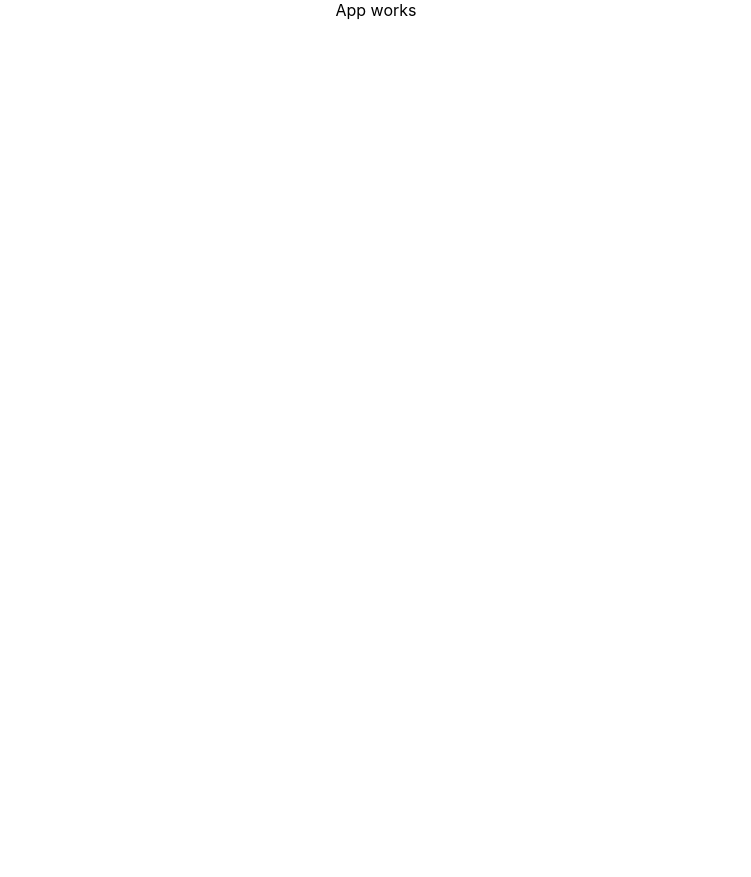
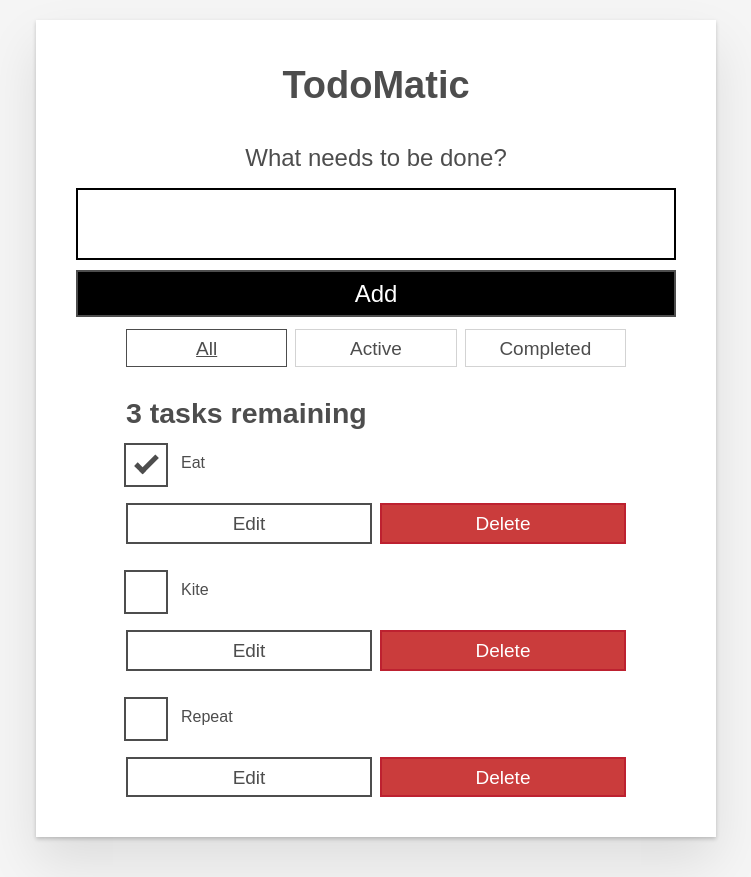
Before and after one commit to tannerpace/Todo-React, a React (Create React App) app in the folder todo-app/: page / in a window 1280 px wide. Shown: the whole page, without its empty margins (264-1015 px from the left). Before the commit the page ends 800 px from the top, so only its background shows below. Built offline with nearby package versions, Linux system fonts and the light colour scheme.

Commit message:
add styles and boiler plate for app

```diff
--- a/todo-app/public/index.html
+++ b/todo-app/public/index.html
@@ -1,14 +1,12 @@
 <!DOCTYPE html>
 <html lang="en">
+
 <head>
   <meta charset="utf-8" />
   <link rel="icon" href="%PUBLIC_URL%/favicon.ico" />
   <meta name="viewport" content="width=device-width, initial-scale=1" />
   <meta name="theme-color" content="#000000" />
-    <meta
-      name="description"
-      content="Web site created using create-react-app"
-    />
+  <meta name="description" content="Web site created using create-react-app" />
   <link rel="apple-touch-icon" href="%PUBLIC_URL%/logo192.png" />
   <!--
       manifest.json provides metadata used when your web app is installed on a
@@ -24,8 +22,9 @@
       work correctly both with client-side routing and a non-root public URL.
       Learn how to configure a non-root public URL by running `npm run build`.
     -->
-    <title>React App</title>
+  <title>TodoMatic</title>
 </head>
+
 <body>
   <noscript>You need to enable JavaScript to run this app.</noscript>
   <div id="root"></div>
@@ -40,4 +39,5 @@
       To create a production bundle, use `npm run build` or `yarn build`.
     -->
 </body>
+
 </html>
--- a/todo-app/src/App.css
+++ /dev/null
@@ -1,38 +0,0 @@
-.App {
-  text-align: center;
-}
-
-.App-logo {
-  height: 40vmin;
-  pointer-events: none;
-}
-
-@media (prefers-reduced-motion: no-preference) {
-  .App-logo {
-    animation: App-logo-spin infinite 20s linear;
-  }
-}
-
-.App-header {
-  background-color: #282c34;
-  min-height: 100vh;
-  display: flex;
-  flex-direction: column;
-  align-items: center;
-  justify-content: center;
-  font-size: calc(10px + 2vmin);
-  color: white;
-}
-
-.App-link {
-  color: #61dafb;
-}
-
-@keyframes App-logo-spin {
-  from {
-    transform: rotate(0deg);
-  }
-  to {
-    transform: rotate(360deg);
-  }
-}
--- a/todo-app/src/App.js
+++ b/todo-app/src/App.js
@@ -1,12 +1,101 @@
 
-import './App.css';
 
-function App() {
+function App(props) {
   return (
-    <div className="App">
-      App works
+    <div className="todoapp stack-large">
+      <h1>TodoMatic</h1>
+      <form>
+        <h2 className="label-wrapper">
+          <label htmlFor="new-todo-input" className="label__lg">
+            What needs to be done?
+          </label>
+        </h2>
+        <input
+          type="text"
+          id="new-todo-input"
+          className="input input__lg"
+          name="text"
+          autoComplete="off"
+        />
+        <button type="submit" className="btn btn__primary btn__lg">
+          Add
+        </button>
+      </form>
+      <div className="filters btn-group stack-exception">
+        <button type="button" className="btn toggle-btn" aria-pressed="true">
+          <span className="visually-hidden">Show </span>
+          <span>all</span>
+          <span className="visually-hidden"> Things to Do</span>
+        </button>
+        <button type="button" className="btn toggle-btn" aria-pressed="false">
+          <span className="visually-hidden">Display the </span>
+          <span>Active</span>
+          <span className="visually-hidden"> tasks</span>
+        </button>
+        <button type="button" className="btn toggle-btn" aria-pressed="false">
+          <span className="visually-hidden">Display the </span>
+          <span>Completed</span>
+          <span className="visually-hidden"> tasks</span>
+        </button>
+      </div>
+      <h2 id="list-heading">
+        3 tasks remaining
+      </h2>
+      <ul
+        role="list"
+        className="todo-list stack-large stack-exception"
+        aria-labelledby="list-heading"
+      >
+        <li className="todo stack-small">
+          <div className="c-cb">
+            <input id="todo-0" type="checkbox" defaultChecked={true} />
+            <label className="todo-label" htmlFor="todo-0">
+              Eat
+            </label>
+          </div>
+          <div className="btn-group">
+            <button type="button" className="btn">
+              Edit <span className="visually-hidden">Eat</span>
+            </button>
+            <button type="button" className="btn btn__danger">
+              Delete <span className="visually-hidden">Eat</span>
+            </button>
+          </div>
+        </li>
+        <li className="todo stack-small">
+          <div className="c-cb">
+            <input id="todo-1" type="checkbox" />
+            <label className="todo-label" htmlFor="todo-1">
+              Kite
+            </label>
+          </div>
+          <div className="btn-group">
+            <button type="button" className="btn">
+              Edit <span className="visually-hidden">Sleep</span>
+            </button>
+            <button type="button" className="btn btn__danger">
+              Delete <span className="visually-hidden">Sleep</span>
+            </button>
+          </div>
+        </li>
+        <li className="todo stack-small">
+          <div className="c-cb">
+            <input id="todo-2" type="checkbox" />
+            <label className="todo-label" htmlFor="todo-2">
+              Repeat
+            </label>
+          </div>
+          <div className="btn-group">
+            <button type="button" className="btn">
+              Edit <span className="visually-hidden">Repeat</span>
+            </button>
+            <button type="button" className="btn btn__danger">
+              Delete <span className="visually-hidden">Repeat</span>
+            </button>
+          </div>
+        </li>
+      </ul>
     </div>
   );
 }
-
 export default App;
--- a/todo-app/src/index.css
+++ b/todo-app/src/index.css
@@ -1,13 +1,292 @@
+/* RESETS */
+*,
+*::before,
+*::after {
+  box-sizing: border-box;
+}
+*:focus {
+  outline: 3px dashed #228bec;
+  outline-offset: 0;
+}
+html {
+  font: 62.5% / 1.15 sans-serif;
+}
+h1,
+h2 {
+  margin-bottom: 0;
+}
+ul {
+  list-style: none;
+  padding: 0;
+}
+button {
+  border: none;
+  margin: 0;
+  padding: 0;
+  width: auto;
+  overflow: visible;
+  background: transparent;
+  color: inherit;
+  font: inherit;
+  line-height: normal;
+  -webkit-font-smoothing: inherit;
+  -moz-osx-font-smoothing: inherit;
+  -webkit-appearance: none;
+}
+button::-moz-focus-inner {
+  border: 0;
+}
+button,
+input,
+optgroup,
+select,
+textarea {
+  font-family: inherit;
+  font-size: 100%;
+  line-height: 1.15;
+  margin: 0;
+}
+button,
+input {
+  overflow: visible;
+}
+input[type="text"] {
+  border-radius: 0;
+}
 body {
+  width: 100%;
+  max-width: 68rem;
+  margin: 0 auto;
+  font: 1.6rem/1.25 Arial, sans-serif;
+  background-color: #f5f5f5;
+  color: #4d4d4d;
+}
+@media screen and (min-width: 620px) {
+  body {
+    font-size: 1.9rem;
+    line-height: 1.31579;
+  }
+}
+/*END RESETS*/
+/* GLOBAL STYLES */
+.form-group > input[type="text"] {
+  display: inline-block;
+  margin-top: 0.4rem;
+}
+.btn {
+  padding: 0.8rem 1rem 0.7rem;
+  border: 0.2rem solid #4d4d4d;
+  cursor: pointer;
+  text-transform: capitalize;
+}
+.btn.toggle-btn {
+  border-width: 1px;
+  border-color: #d3d3d3;
+}
+.btn.toggle-btn[aria-pressed="true"] {
+  text-decoration: underline;
+  border-color: #4d4d4d;
+}
+.btn__danger {
+  color: #fff;
+  background-color: #ca3c3c;
+  border-color: #bd2130;
+}
+.btn__filter {
+  border-color: lightgrey;
+}
+.btn__primary {
+  color: #fff;
+  background-color: #000;
+}
+.btn-group {
+  display: flex;
+  justify-content: space-between;
+}
+.btn-group > * {
+  flex: 1 1 49%;
+}
+.btn-group > * + * {
+  margin-left: 0.8rem;
+}
+.label-wrapper {
   margin: 0;
-  font-family: -apple-system, BlinkMacSystemFont, 'Segoe UI', 'Roboto', 'Oxygen',
-    'Ubuntu', 'Cantarell', 'Fira Sans', 'Droid Sans', 'Helvetica Neue',
-    sans-serif;
+  flex: 0 0 100%;
+  text-align: center;
+}
+.visually-hidden {
+  position: absolute !important;
+  height: 1px;
+  width: 1px;
+  overflow: hidden;
+  clip: rect(1px 1px 1px 1px);
+  clip: rect(1px, 1px, 1px, 1px);
+  white-space: nowrap;
+}
+[class*="stack"] > * {
+  margin-top: 0;
+  margin-bottom: 0;
+}
+.stack-small > * + * {
+  margin-top: 1.25rem;
+}
+.stack-large > * + * {
+  margin-top: 2.5rem;
+}
+@media screen and (min-width: 550px) {
+  .stack-small > * + * {
+    margin-top: 1.4rem;
+  }
+  .stack-large > * + * {
+    margin-top: 2.8rem;
+  }
+}
+.stack-exception {
+  margin-top: 1.2rem;
+}
+/* END GLOBAL STYLES */
+.todoapp {
+  background: #fff;
+  margin: 2rem 0 4rem 0;
+  padding: 1rem;
+  position: relative;
+  box-shadow: 0 2px 4px 0 rgba(0, 0, 0, 0.2), 0 2.5rem 5rem 0 rgba(0, 0, 0, 0.1);
+}
+@media screen and (min-width: 550px) {
+  .todoapp {
+    padding: 4rem;
+  }
+}
+.todoapp > * {
+  max-width: 50rem;
+  margin-left: auto;
+  margin-right: auto;
+}
+.todoapp > form {
+  max-width: 100%;
+}
+.todoapp > h1 {
+  display: block;
+  max-width: 100%;
+  text-align: center;
+  margin: 0;
+  margin-bottom: 1rem;
+}
+.label__lg {
+  line-height: 1.01567;
+  font-weight: 300;
+  padding: 0.8rem;
+  margin-bottom: 1rem;
+  text-align: center;
+}
+.input__lg {
+  padding: 2rem;
+  border: 2px solid #000;
+}
+.input__lg:focus {
+  border-color: #4d4d4d;
+  box-shadow: inset 0 0 0 2px;
+}
+[class*="__lg"] {
+  display: inline-block;
+  width: 100%;
+  font-size: 1.9rem;
+}
+[class*="__lg"]:not(:last-child) {
+  margin-bottom: 1rem;
+}
+@media screen and (min-width: 620px) {
+  [class*="__lg"] {
+    font-size: 2.4rem;
+  }
+}
+.filters {
+  width: 100%;
+  margin: unset auto;
+}
+/* Todo item styles */
+.todo {
+  display: flex;
+  flex-direction: row;
+  flex-wrap: wrap;
+}
+.todo > * {
+  flex: 0 0 100%;
+}
+.todo-text {
+  width: 100%;
+  min-height: 4.4rem;
+  padding: 0.4rem 0.8rem;
+  border: 2px solid #565656;
+}
+.todo-text:focus {
+  box-shadow: inset 0 0 0 2px;
+}
+/* CHECKBOX STYLES */
+.c-cb {
+  box-sizing: border-box;
+  font-family: Arial, sans-serif;
   -webkit-font-smoothing: antialiased;
-  -moz-osx-font-smoothing: grayscale;
+  font-weight: 400;
+  font-size: 1.6rem;
+  line-height: 1.25;
+  display: block;
+  position: relative;
+  min-height: 44px;
+  padding-left: 40px;
+  clear: left;
 }
-
-code {
-  font-family: source-code-pro, Menlo, Monaco, Consolas, 'Courier New',
-    monospace;
+.c-cb > label::before,
+.c-cb > input[type="checkbox"] {
+  box-sizing: border-box;
+  top: -2px;
+  left: -2px;
+  width: 44px;
+  height: 44px;
 }
+.c-cb > input[type="checkbox"] {
+  -webkit-font-smoothing: antialiased;
+  cursor: pointer;
+  position: absolute;
+  z-index: 1;
+  margin: 0;
+  opacity: 0;
+}
+.c-cb > label {
+  font-size: inherit;
+  font-family: inherit;
+  line-height: inherit;
+  display: inline-block;
+  margin-bottom: 0;
+  padding: 8px 15px 5px;
+  cursor: pointer;
+  touch-action: manipulation;
+}
+.c-cb > label::before {
+  content: "";
+  position: absolute;
+  border: 2px solid currentColor;
+  background: transparent;
+}
+.c-cb > input[type="checkbox"]:focus + label::before {
+  border-width: 4px;
+  outline: 3px dashed #228bec;
+}
+.c-cb > label::after {
+  box-sizing: content-box;
+  content: "";
+  position: absolute;
+  top: 11px;
+  left: 9px;
+  width: 18px;
+  height: 7px;
+  transform: rotate(-45deg);
+  border: solid;
+  border-width: 0 0 5px 5px;
+  border-top-color: transparent;
+  opacity: 0;
+  background: transparent;
+}
+.c-cb > input[type="checkbox"]:checked + label::after {
+  opacity: 1;
+}
```
Also changed, not shown: todo-app/src/setupTests.js (deleted, +0 -5 lines), todo-app/src/logo.svg (deleted), 1 other file (tests, documents, lock files or other folders). Lines whose indentation alone changed are shown as unchanged.
